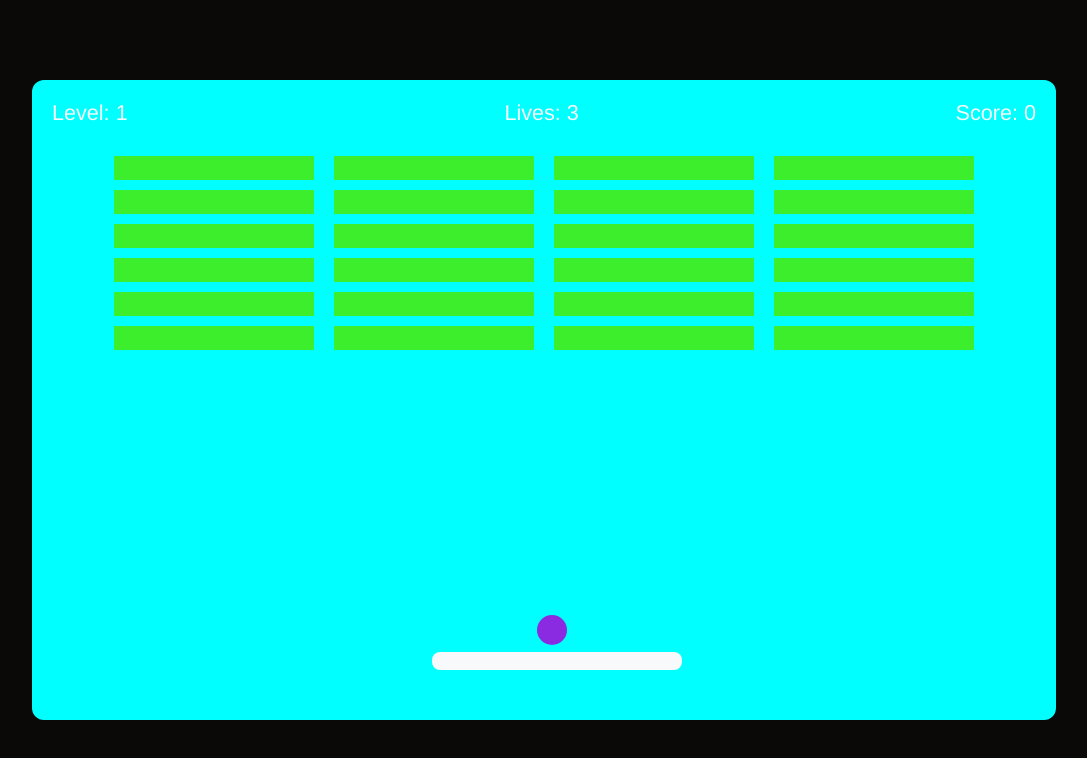
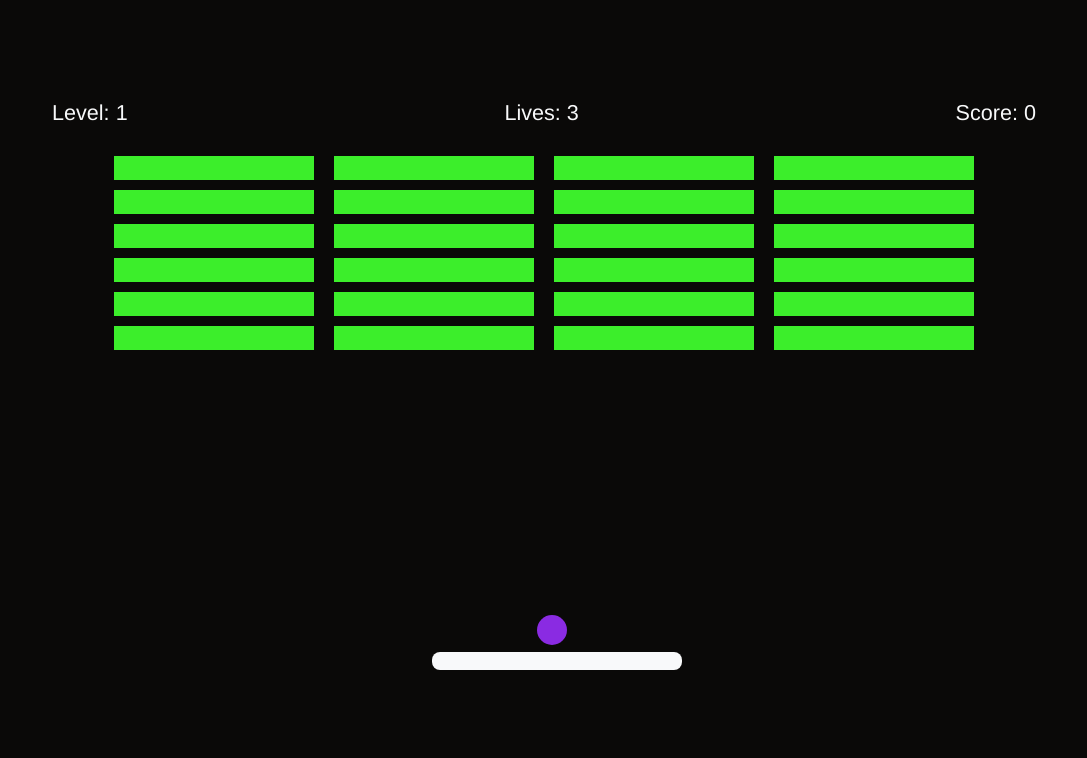
Before and after one commit to AbdallahAyed/react-breakout-game, a React (Vite) app: page / in a window 1280 px wide. Shown: the top 758 px of the page, without its empty margins (96-1183 px from the left). Built offline with nearby package versions, Linux system fonts and the light colour scheme.

Commit message:
Change game board background color

```diff
--- a/src/index.css
+++ b/src/index.css
@@ -19,7 +19,7 @@
   position: relative;
   display: flex;
   flex-direction: column;
-  background-color: aqua;
+  background-color: transparent;
   width: 80vw;
   height: 80dvh;
   border-radius: 12px;
```
